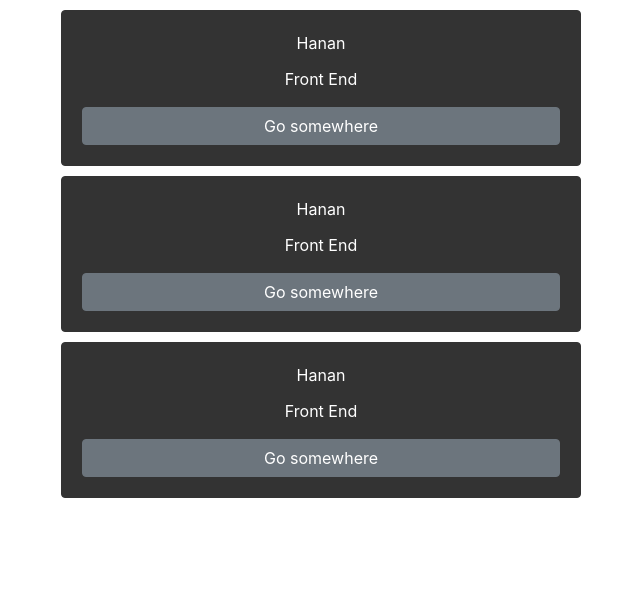
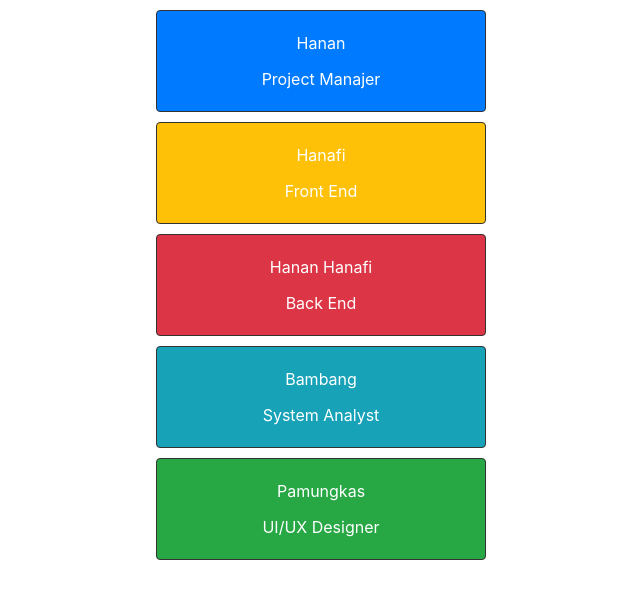
Before and after one commit to HanafiH/HanafiH.github.io, a React (Create React App) app: page / in a window 1280 px wide. Shown: the top 598 px of the page, without its empty margins (319-959 px from the left). Built offline with nearby package versions, Linux system fonts and the light colour scheme.

Commit message:
Add style to card

```diff
--- a/src/App.js
+++ b/src/App.js
@@ -8,15 +8,28 @@ import { Container, Card, Button, CardTitle, CardText, Row, Col} from 'reactstra
 const cardData = [
   {
     nama : "Hanan",
-    job : "Front End"
+    job : "Project Manajer",
+    color : "primary"
   },
   {
-    nama : "Hanan",
-    job : "Front End"
+    nama : "Hanafi",
+    job : "Front End",
+    color : "warning"
   },
   {
-    nama : "Hanan",
-    job : "Front End"
+    nama : "Hanan Hanafi",
+    job : "Back End",
+    color : "danger"
+  },
+  {
+    nama : "Bambang",
+    job : "System Analyst",
+    color : "info"
+  },
+  {
+    nama : "Pamungkas",
+    job : "UI/UX Designer",
+    color : "success"
   },
 ]
 
@@ -35,13 +48,12 @@ class App extends React.Component {
       <Container>
 
       <Row>
-        <Col  sm={{ size:6, offset:3 }}>
+        <Col  sm={{ size:4, offset:4 }}>
           {
             cardData.map(data=>
-            <Card body style={{ backgroundColor: '#333', borderColor: '#333', color:'white', margin:'10px' }}>
+            <Card body color={data.color} style={{ borderColor: '#333', color:'white', margin:'10px' }}>
               <CardTitle>{data.nama}</CardTitle>
               <CardText>{data.job}</CardText>
-              <Button>Go somewhere</Button>
             </Card>
             )
           }
```
